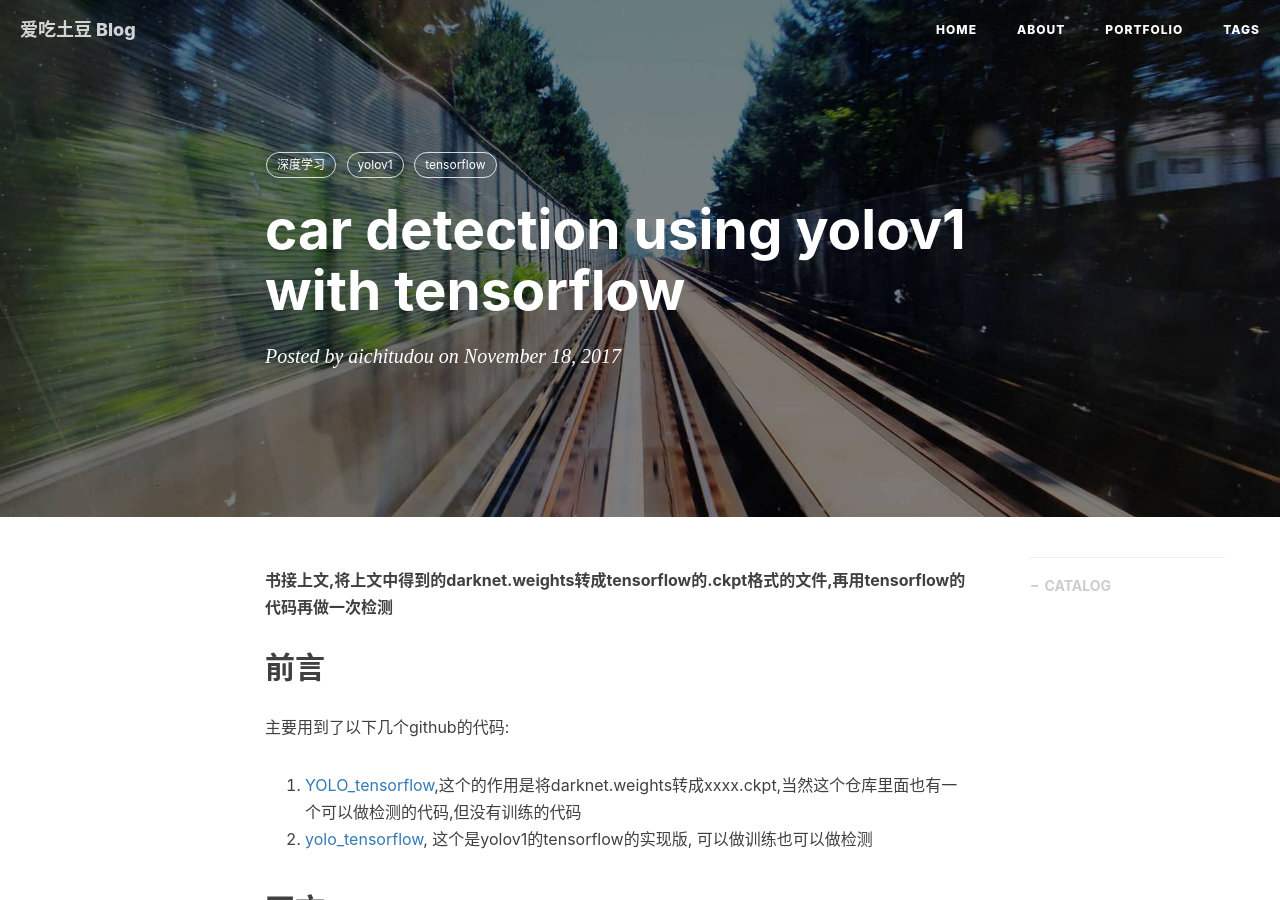
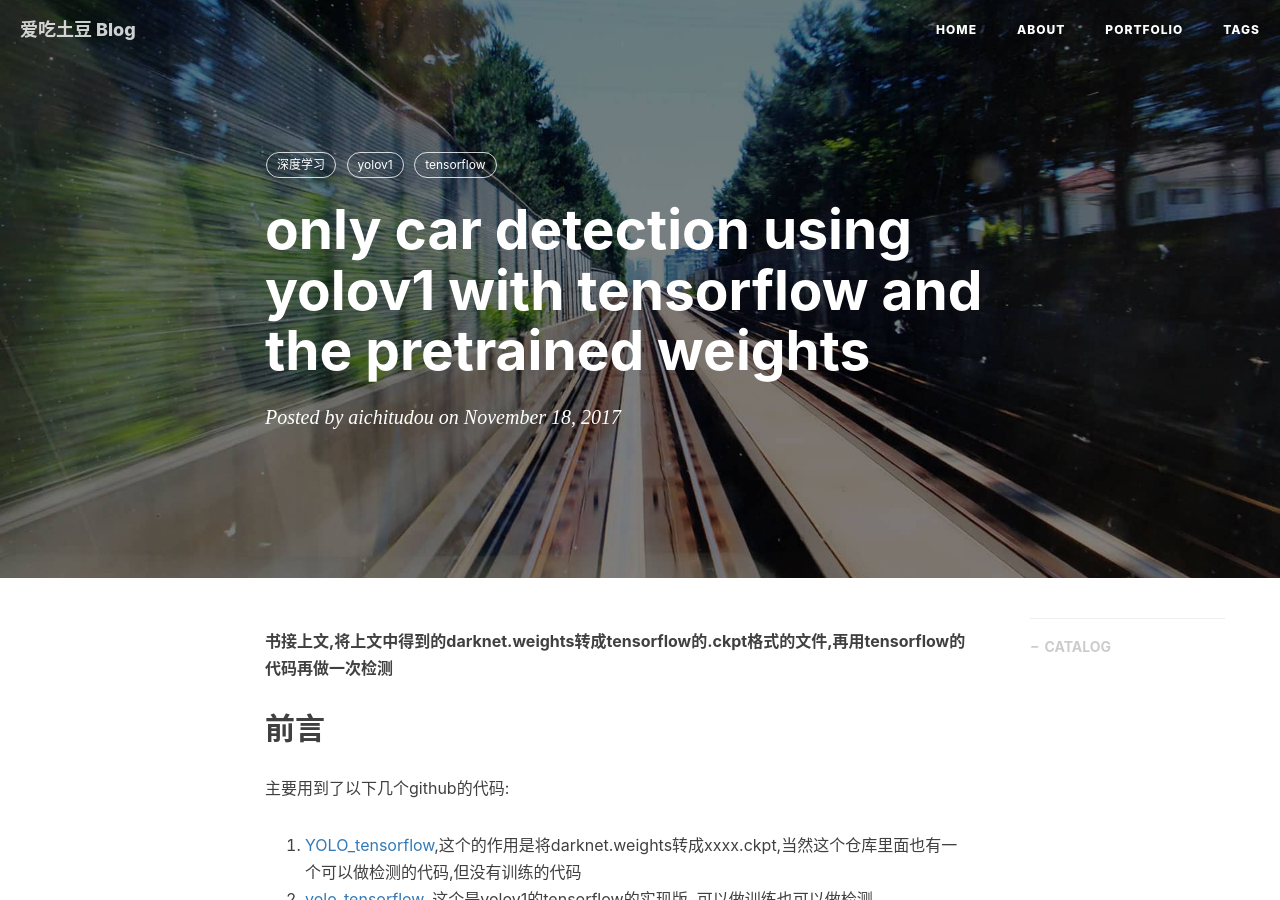
Before and after one commit to aichitudou/aichitudou.github.io, a Jekyll site: the page built from _posts/2017-11-18-yolov1-car-tensorflow.md, in a window 1280 px wide and 900 px high. Built offline with Jekyll 4.4.1, drawn with Linux system fonts in a browser that asks for light colours; nearby versions of some CDN libraries; comment, search, counter and statistics services are not loaded.

Commit message:
modity the title

```diff
--- a/_posts/2017-11-18-yolov1-car-tensorflow.md
+++ b/_posts/2017-11-18-yolov1-car-tensorflow.md
@@ -1,6 +1,6 @@
 ---
 layout:     post
-title:      "car detection using yolov1 with tensorflow"
+title:      "only car detection using yolov1 with tensorflow and the pretrained weights"
 subtitle:   ""
 author:     "aichitudou"
 header-img: "img/post-bg-2015.jpg"
```
